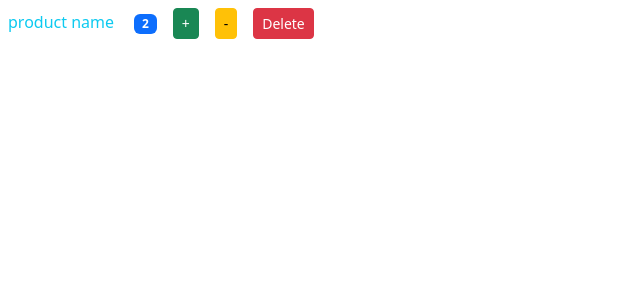
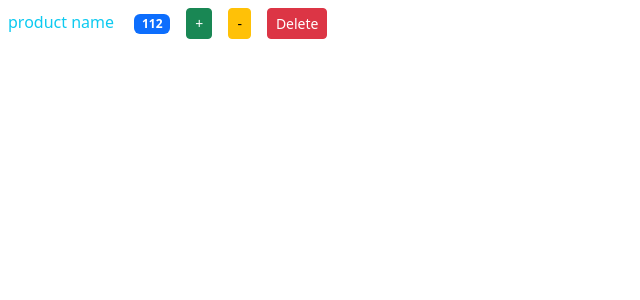
Before and after one commit to SaeedEsmaeelinejad/react-practices, a React (Create React App) app in the folder first-of-first/: page / in a window 1280 px wide. Shown: the top 300 px of the page, without its empty margins (0-640 px from the left). Built offline with nearby package versions, Linux system fonts and the light colour scheme.

Commit message:
using jsx in html

```diff
--- a/first-of-first/src/components/product.jsx
+++ b/first-of-first/src/components/product.jsx
@@ -1,8 +1,14 @@
 
 const Product = () => {
+    const counter=112;
+    const increase=()=>{
+        counter+=1;
+        return 0;
+     }
+
     return ( <>
     <span className="m-2 text-info">product name </span>
-    <span className="m-2 badge bg-primary">2</span>
+    <span className="m-2 badge bg-primary">{counter}</span>
     <button className="m-2 btn btn-sm btn-success">+</button>
     <button className="m-2 btn btn-sm btn-warning">-</button>
     <button className="m-2 btn btn-sm btn-danger">Delete</button>
```
